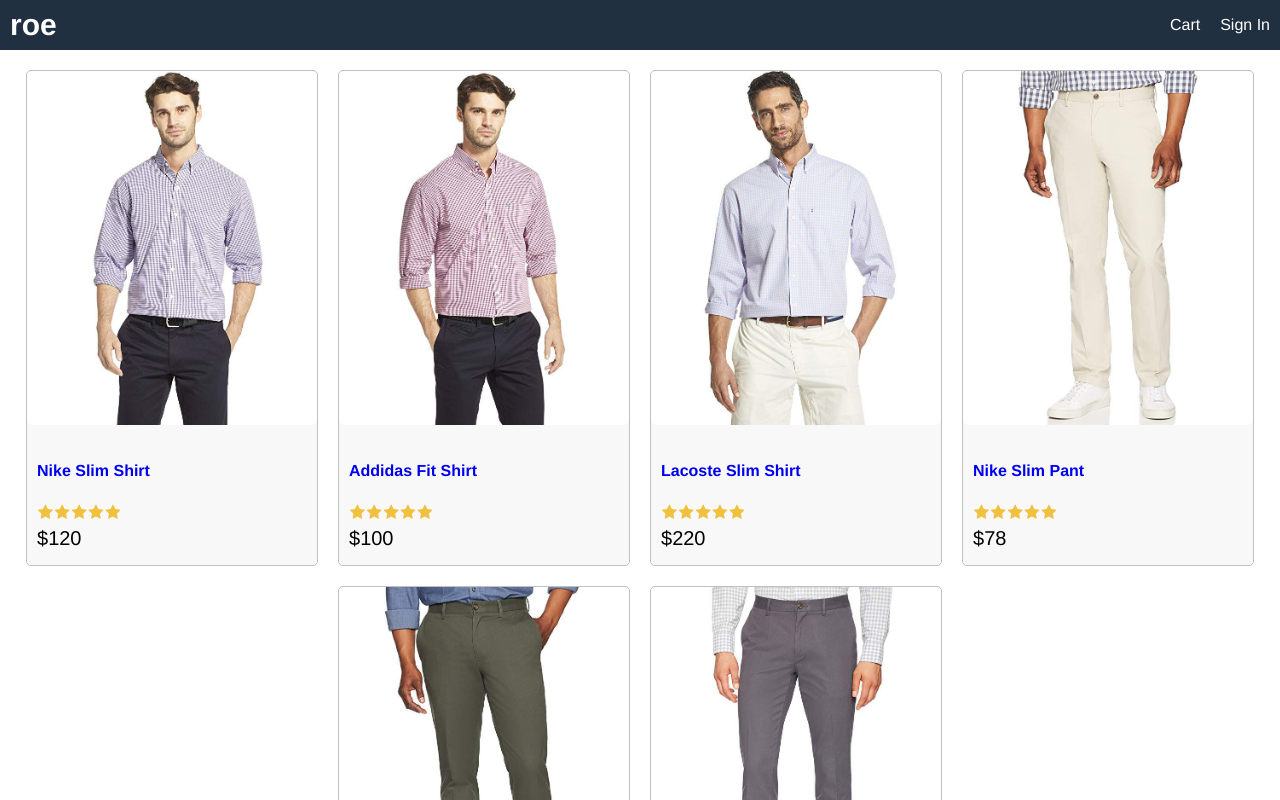
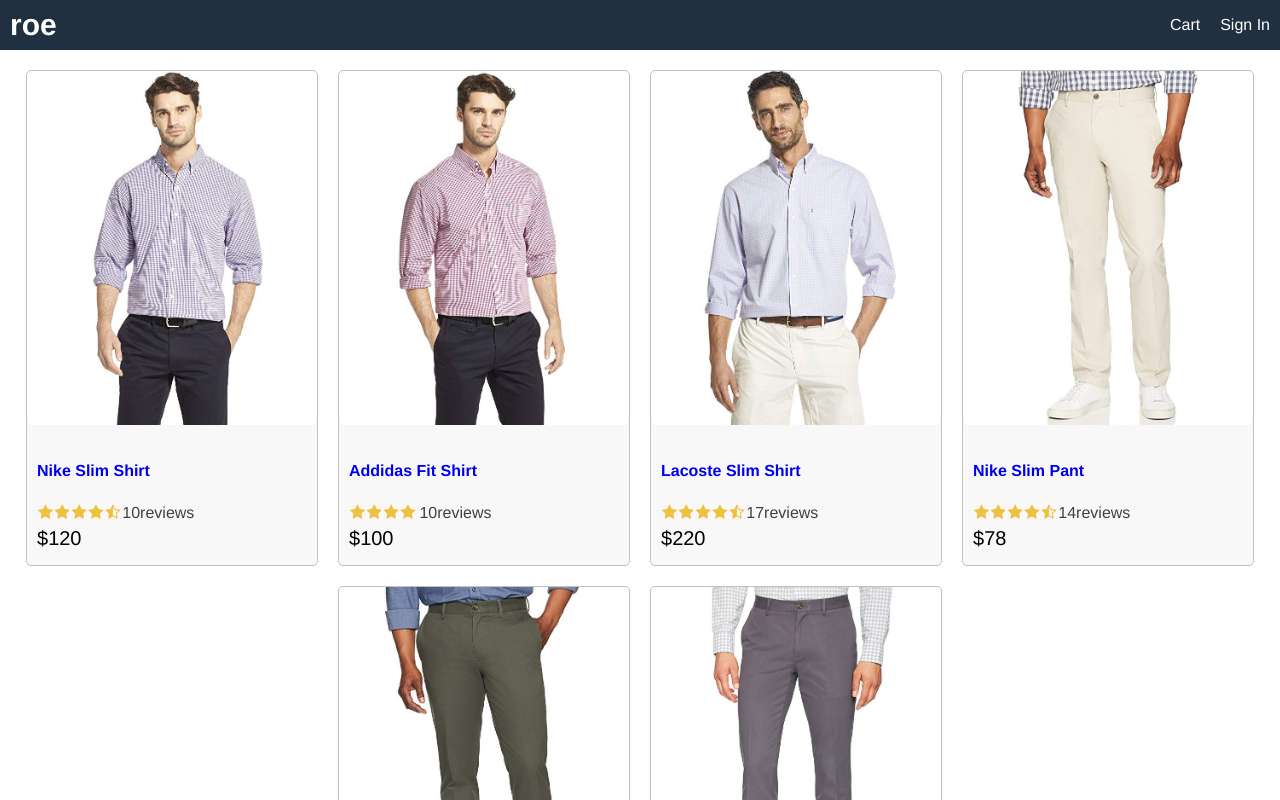
Before and after one commit to zcestkc/Roe-app, a React (Create React App) app in the folder frontend/: page / in a window 1280 px wide. Shown: the top 800 px of the page. Built offline with nearby package versions, Linux system fonts and the light colour scheme.

Commit message:
Product and review components

```diff
--- a/frontend/src/App.js
+++ b/frontend/src/App.js
@@ -1,3 +1,5 @@
+import React from 'react';
+import Product from './components/Product';
 import data from './data';
 
 function App() {
@@ -5,7 +7,9 @@
     <div className="grid-container">
       <header className="row">
         <div>
-          <a className="brand" href="/">roe</a>
+          <a className="brand" href="/">
+            roe
+          </a>
         </div>
         <div>
           <a href="/cart">Cart</a>
@@ -13,33 +17,13 @@
         </div>
       </header>
       <main>
-        <div className="row center">
-          {data.products.map(product => (
-            <div key={product._id} className="card">
-              <a href={`/product/${product._id}`}>
-                <img
-                  className="medium"
-                  src={product.image}
-                  alt={product.name}
-                />
-              </a>
-              <div className="card-body">
-                <a href={`/product/${product._id}`}>
-                  <h2>{product.name}</h2>
-                </a>
-                <div className="rating">
-                  <span><i className="fa fa-star"></i></span>
-                  <span><i className="fa fa-star"></i></span>
-                  <span><i className="fa fa-star"></i></span>
-                  <span><i className="fa fa-star"></i></span>
-                  <span><i className="fa fa-star"></i></span>
-                </div>
-                <div className="price">${product.price}</div>
-              </div>
-            </div>
-            ))
-          }
-        </div>
+        <div>
+          <div className="row center">
+            {data.products.map(product => (
+                <Product key={product._id} product={product} />
+              ))}
+          </div>
+          </div>
       </main>
       <footer className="row center">All right reserved</footer>
     </div>
--- /dev/null
+++ b/frontend/src/components/Product.js
@@ -0,0 +1,27 @@
+import React from 'react';
+import Rating from './Rating';
+
+export default function Product(props) {
+  const {product} = props;
+  return (
+    <div key={product._id} className="card">
+      <a href={`/product/${product._id}`}>
+        <img
+          className="medium"
+          src={product.image}
+          alt={product.name}
+        />
+      </a>
+      <div className="card-body">
+        <a href={`/product/${product._id}`}>
+          <h2>{product.name}</h2>
+        </a>
+        <Rating
+          rating={product.rating}
+          numReviews={product.numReviews}
+        />
+        <div className="price">${product.price}</div>
+      </div>
+    </div>
+  )
+}
--- /dev/null
+++ b/frontend/src/components/Rating.js
@@ -0,0 +1,65 @@
+import React from 'react';
+
+export default function Rating(props) {
+  const { rating, numReviews } = props;
+  return (
+    <div className="rating">
+      <span>
+        <i
+          className={
+            rating >= 1
+              ? 'fa fa-star'
+              : rating >= 0.5
+              ? 'fa fa-star-half-o'
+              :'fa fa-start-o'
+          }
+        ></i>
+      </span>
+      <span>
+        <i
+          className={
+            rating >= 2
+              ? 'fa fa-star'
+              : rating >= 1.5
+              ? 'fa fa-star-half-o'
+              :'fa fa-start-o'
+          }
+        ></i>
+      </span>
+      <span>
+        <i
+          className={
+            rating >= 3
+              ? 'fa fa-star'
+              : rating >= 2.5
+              ? 'fa fa-star-half-o'
+              :'fa fa-start-o'
+          }
+        ></i>
+      </span>
+      <span>
+        <i
+          className={
+            rating >= 4
+              ? 'fa fa-star'
+              : rating >= 3.5
+              ? 'fa fa-star-half-o'
+              :'fa fa-start-o'
+          }
+        ></i>
+      </span>
+      <span>
+        <i
+          className={
+            rating >= 5
+              ? 'fa fa-star'
+              : rating >= 4.5
+              ? 'fa fa-star-half-o'
+              :'fa fa-start-o'
+          }
+        ></i>
+      </span>
+      <span>{numReviews + 'reviews'}</span>
+    </div>
+  )
+}
--- a/frontend/src/index.css
+++ b/frontend/src/index.css
@@ -117,3 +117,7 @@
   color: #f0c040;
   margin: 0.1rem;
 }
+
+.rating span:last-child {
+  color: #404040;
+}
```
